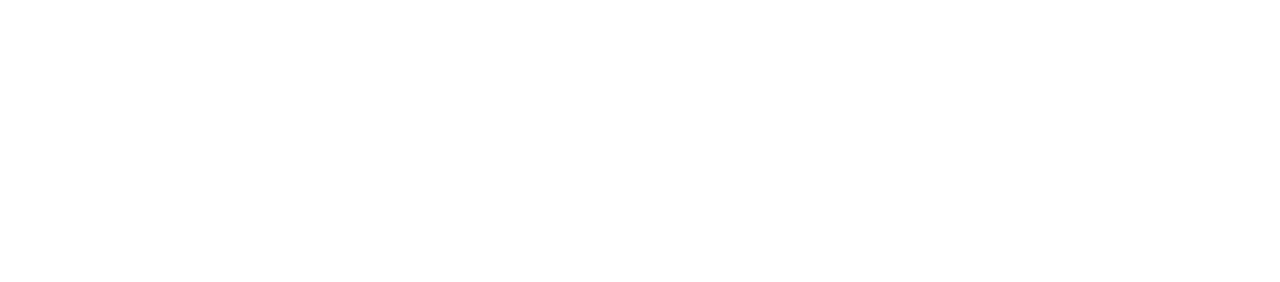
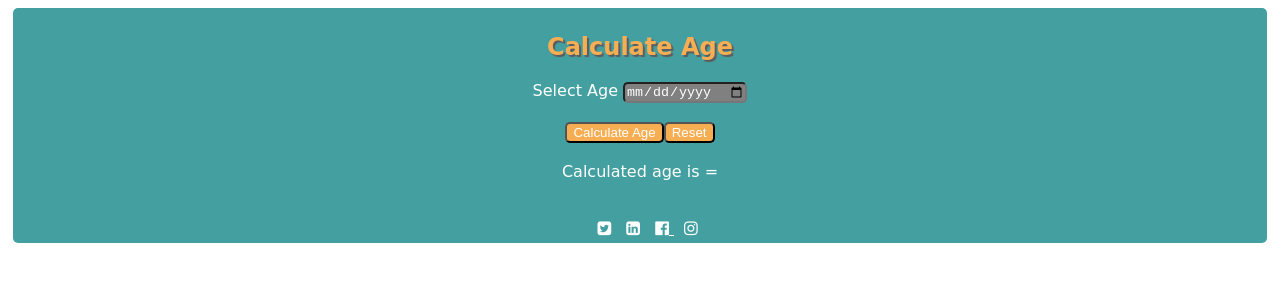
Before and after one commit to TanujaRaut/calculator-age, a plain HTML site: page index.html in a window 1280 px wide. Drawn offline with Linux system fonts and the light colour scheme.

Commit message:
add css
add css

```diff
--- a/index.html
+++ b/index.html
@@ -4,9 +4,31 @@
     <meta charset="UTF-8">
     <meta name="viewport" content="width=device-width, initial-scale=1.0">
     <title>Age Calculator</title>
+    <link href="https://fonts.googleapis.com/css2?family=Concert+One&family=Poppins&family=Roboto:wght@500;900&display=swap" rel="stylesheet">
     <link rel="stylesheet" href="style.css">
+    <link rel="stylesheet" href="https://cdnjs.cloudflare.com/ajax/libs/font-awesome/4.7.0/css/font-awesome.min.css">
 </head>
 <body>
-
+    <div>
+        <h2>Calculate Age</h2>
+        <form>
+           <label for="">Select Age</label> <input type="date" name="" id="">
+        </form>
+        <br>
+        <span class="link" ><button id="button">Calculate Age</button><button id="reset" type="reset">Reset</button></span>
+        <br>
+        <br>
+        <span class="link">Calculated age is =</span>
+        <br>
+        <br>
+        <br>
+        <span class="link">&nbsp;&nbsp;
+        <a href="https://twitter.com/i/flow/login"><i class="fa fa-twitter-square" aria-hidden="true"></i></a>
+         <a href="https://www.linkedin.com/login"><i class="fa fa-linkedin-square" aria-hidden="true"></i></a>
+         <a href="https://www.facebook.com/login"><i class="fa fa-facebook-official" aria-hidden="true"></i>
+         </a>
+        <a href="https://www.instagram.com/"><i class="fa fa-instagram" aria-hidden="true"></i></a>
+    </span>
+    </div>
 </body>
 </html>
--- a/style.css
+++ b/style.css
@@ -0,0 +1,37 @@
+div{
+    text-align: center;
+    align-items: center;
+    box-sizing: content-box;
+    margin: 5px;
+    padding: 5px;
+    color: white;
+    font-family: 'Itim', cursive;
+    background-color: #44a0a0;
+    border-radius: 5px;
+    margin-top: 5px;
+    margin-bottom: 5px;
+        }
+h2{
+    text-shadow: 2px 2px 1px rgb(91, 92, 95);
+    color: rgb(247, 173, 82);
+}
+
+button{
+    background-color: rgb(247, 173, 82);
+    color: white;
+    border-radius: 5px;
+
+}
+input{
+      color: white;
+      background-color: gray;
+      border-radius: 5px;
+}
+a{
+      color: white;
+      margin-left: 5px;
+      margin-right: 5px;
+}
+button:hover{
+      background-color:rgb(83,83,82);
+    }
```
